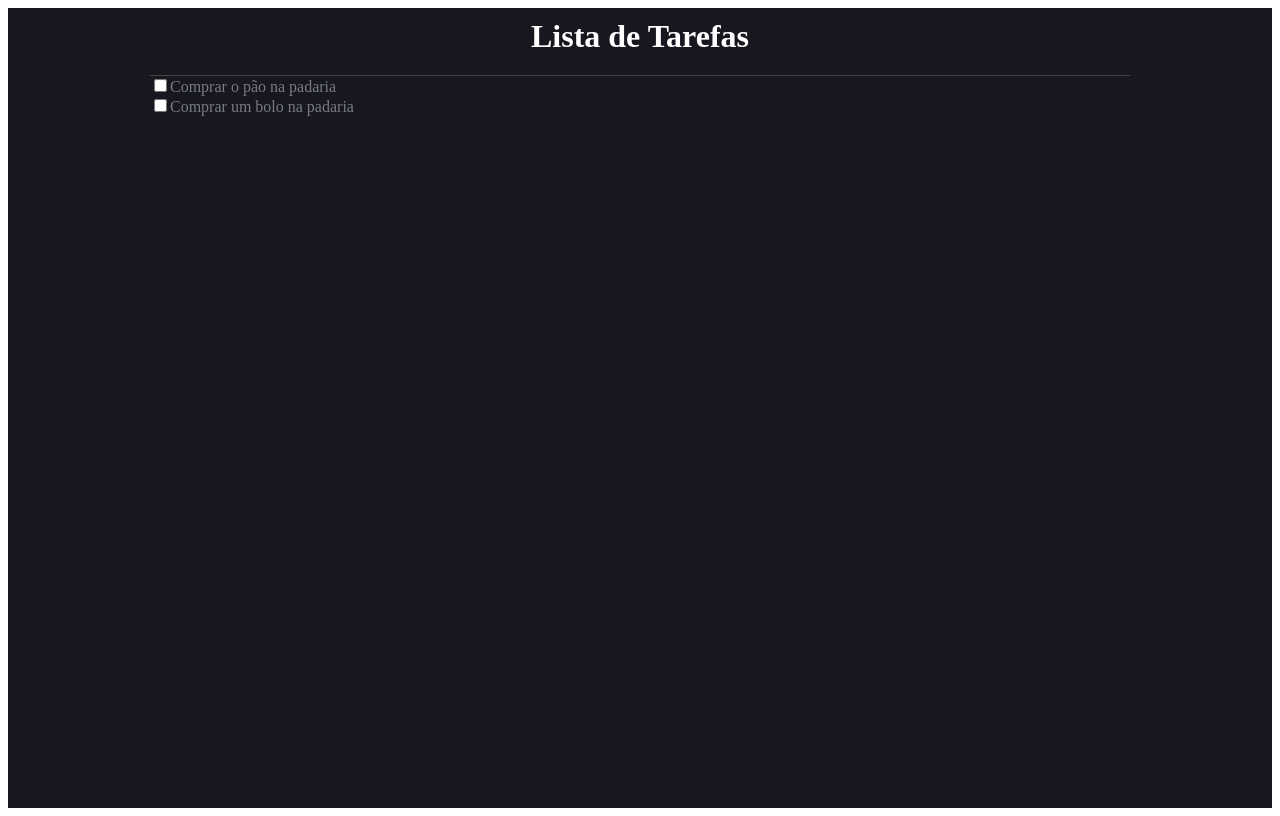
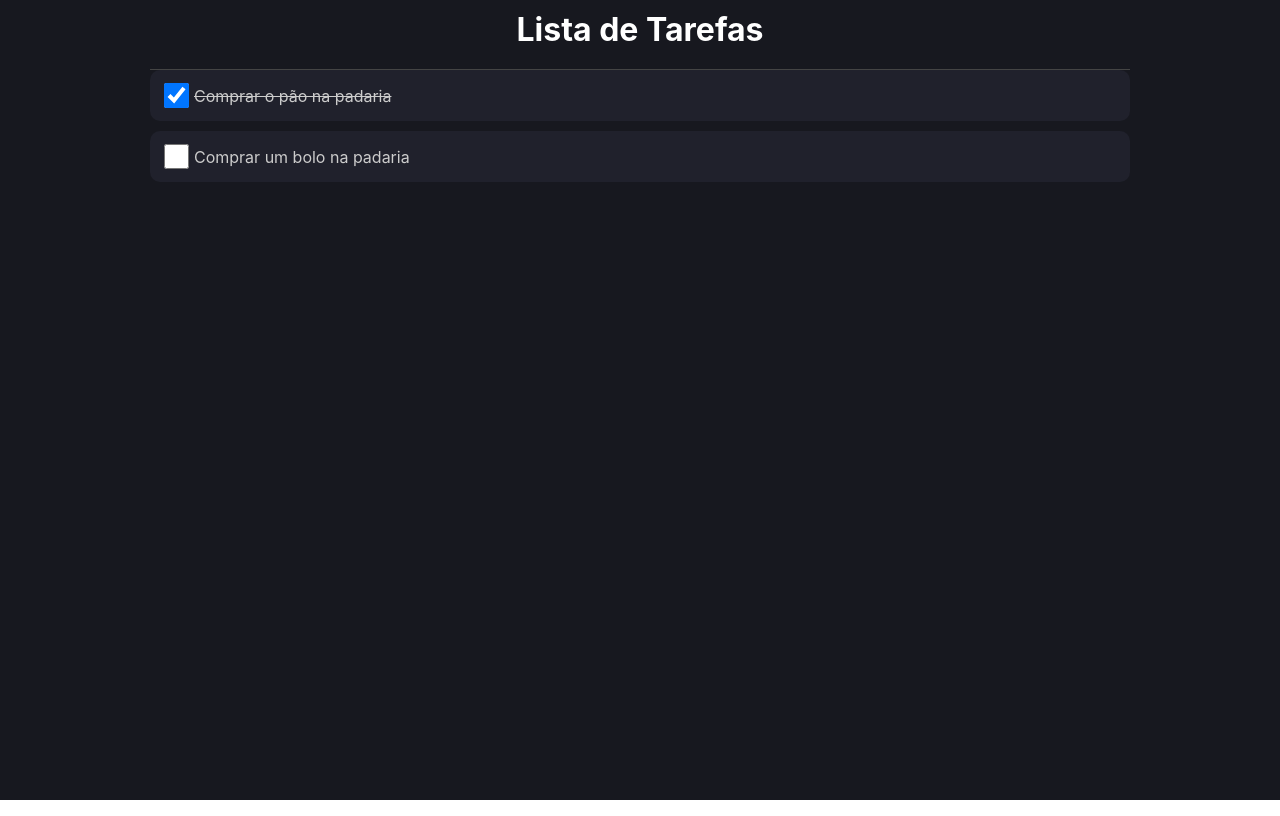
Before and after one commit to jgapadua/Projetos-ReactJS, a React (Vite) app in the folder todolist/: page / in a window 1280 px wide. Built offline with nearby package versions, Linux system fonts and the light colour scheme.

Commit message:
linha nos feitos

```diff
--- a/todolist/src/App.tsx
+++ b/todolist/src/App.tsx
@@ -6,7 +6,7 @@ import { ListItem } from './components/ListItem';
 
  const App=()=> {
   const [list, setList]=useState<Item[]>([
-    {id:1, name:'Comprar o pão na padaria', done:false},
+    {id:1, name:'Comprar o pão na padaria', done:true},
     {id:2, name:'Comprar um bolo na padaria', done:false},
   ]);
 
--- a/todolist/src/components/ListItem/index.tsx
+++ b/todolist/src/components/ListItem/index.tsx
@@ -1,14 +1,21 @@
 import * as C from './styles';
 import {Item} from '../../types/Item';
+import { useState } from 'react';
 
 type Props={
     item:  Item
 }
 
 export const ListItem=({item}: Props)=>{
+  const [isChecked, setIsChecked] = useState(item.done);
+
   return(
-    <C.Container>
-      <input type='checkbox'/>
+    <C.Container done={isChecked}>
+      <input
+        type='checkbox'
+        checked={isChecked}
+        onChange={e => setIsChecked(e.target.checked)}
+      />
       <label>{item.name}</label>
     </C.Container>
   );
--- a/todolist/src/components/ListItem/styles.ts
+++ b/todolist/src/components/ListItem/styles.ts
@@ -1,7 +1,27 @@
 import styled from 'styled-components';
 
-export const Container=styled.div`
-  /* background-color: 17181f;
-  color: red;
-  min-height: 100vh; */
-`;
+type ContainerProps = {
+    done: boolean;
+}
+
+export const Container = styled.div(({ done }: ContainerProps)=>(
+    `
+    display: flex;
+    background-color: #20212C;
+    padding: 10px;
+    border-radius: 10px;
+    margin-bottom: 10px;
+    align-items: center;
+
+    input {
+        width: 25px;
+        height: 25px;
+        margin-right: 5px;
+    }
+
+    label {
+        color: #CCC;
+        text-decoration: ${done ? 'line-through' : 'initial'};
+    }
+`
+));
--- /dev/null
+++ b/todolist/src/index.css
@@ -0,0 +1,13 @@
+body {
+  margin: 0;
+  font-family: -apple-system, BlinkMacSystemFont, 'Segoe UI', 'Roboto', 'Oxygen',
+    'Ubuntu', 'Cantarell', 'Fira Sans', 'Droid Sans', 'Helvetica Neue',
+    sans-serif;
+  -webkit-font-smoothing: antialiased;
+  -moz-osx-font-smoothing: grayscale;
+}
+
+code {
+  font-family: source-code-pro, Menlo, Monaco, Consolas, 'Courier New',
+    monospace;
+}
--- a/todolist/src/main.tsx
+++ b/todolist/src/main.tsx
@@ -1,6 +1,7 @@
 import React from 'react'
 import ReactDOM from 'react-dom/client'
 import App from './App.tsx'
+import './index.css'
 
 ReactDOM.createRoot(document.getElementById('root') as HTMLElement).render(
   <React.StrictMode>
```
Also changed, not shown: todolist/src/App.css (added, +38 -0 lines).
